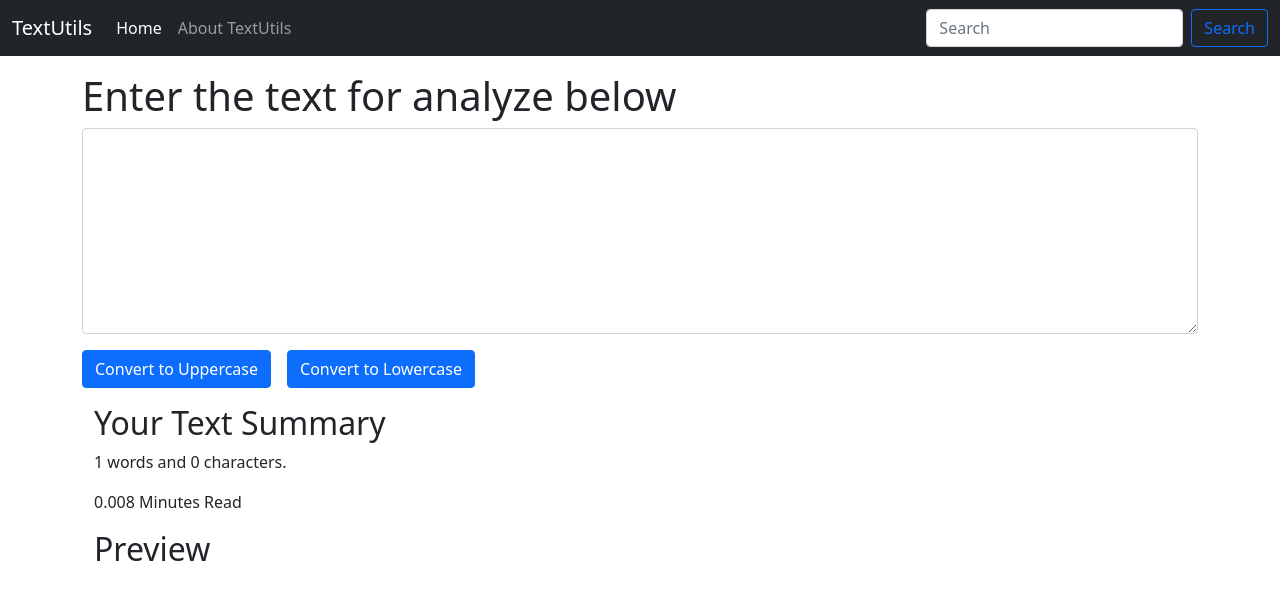
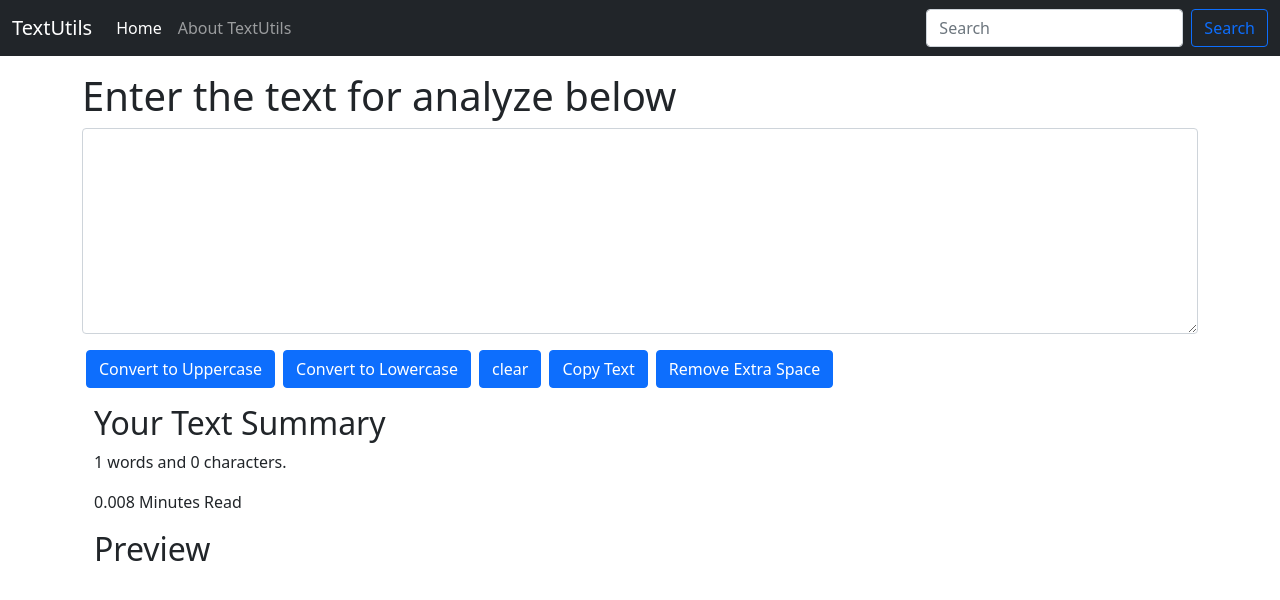
Before and after one commit to Ashish1708os/react-textUtils-website, a React (Create React App) app: page / in a window 1280 px wide. Shown: the top 600 px of the page. Built offline with nearby package versions, Linux system fonts and the light colour scheme.

Commit message:
video 9 add more feature to TextUtils

```diff
--- a/src/components/TextForm.js
+++ b/src/components/TextForm.js
@@ -10,6 +10,7 @@ export default function TextForm(props) {
   const handleLoClick = () => {
     // console.log("upper Case was clicked", text);
     let newtext = text.toLowerCase();
+
     setText(newtext);
   };
 
@@ -17,6 +18,21 @@ export default function TextForm(props) {
     // console.log("Handle on change was fired");
     setText(event.target.value);
     // console.log(text);
+  };
+
+  const handleClear = () => {
+    setText("");
+  };
+
+  const handleCopy = () => {
+    let textBox = document.getElementById("myBox");
+    textBox.select();
+    navigator.clipboard.writeText(textBox.value);
+  };
+
+  const handleRemoveSpave = () => {
+    let newtext = text.split(/[ ]+/);
+    setText(newtext.join(" "));
   };
 
   const [text, setText] = useState("");
@@ -36,11 +52,20 @@ export default function TextForm(props) {
             placeholder={text}
           ></textarea>
         </div>
-        <button className="btn btn-primary" onClick={handleUpClick}>
+        <button className="btn btn-primary mx-1" onClick={handleUpClick}>
           Convert to Uppercase
         </button>
-        <button className="btn btn-primary mx-3" onClick={handleLoClick}>
+        <button className="btn btn-primary mx-1" onClick={handleLoClick}>
           Convert to Lowercase
+        </button>
+        <button className="btn btn-primary mx-1" onClick={handleClear}>
+          clear
+        </button>
+        <button className="btn btn-primary mx-1" onClick={handleCopy}>
+          Copy Text
+        </button>
+        <button className="btn btn-primary mx-1" onClick={handleRemoveSpave}>
+          Remove Extra Space
         </button>
       </div>
       <div className="container my-3">
```
